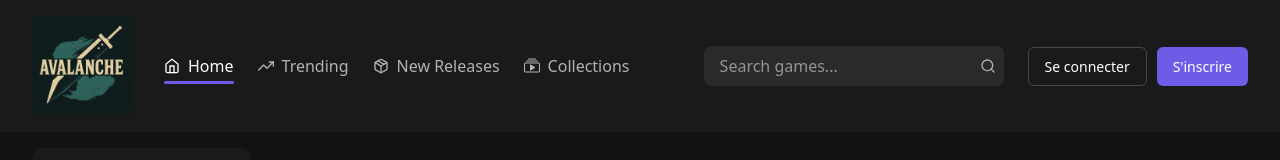
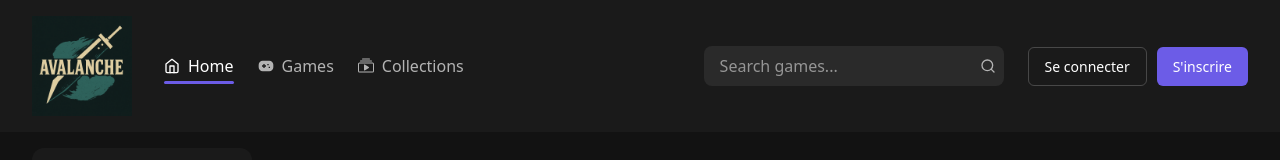
Before and after one commit to Axeldejesus/project-avalanche, a Next.js app: page / in a window 1280 px wide. Shown: the top 160 px of the page. Built offline with nearby package versions, Linux system fonts and the light colour scheme; no server answers.

Commit message:
change nav

```diff
--- a/src/app/page.tsx
+++ b/src/app/page.tsx
@@ -114,8 +114,7 @@ export default async function Home() {
 
         <nav className={styles.nav}>
           <a className={styles.active}><span className={styles.navItem}><FiHome className={styles.navIcon} /> <span>Home</span></span></a>
-          <a><span className={styles.navItem}><FiTrendingUp className={styles.navIcon} /> <span>Trending</span></span></a>
-          <a><span className={styles.navItem}><FiPackage className={styles.navIcon} /> <span>New Releases</span></span></a>
+          <a><span className={styles.navItem}><RiGamepadFill className={styles.navIcon} /> <span>Games</span></span></a>
           <a><span className={styles.navItem}><BsCollectionPlay className={styles.navIcon} /> <span>Collections</span></span></a>
         </nav>
 
```
